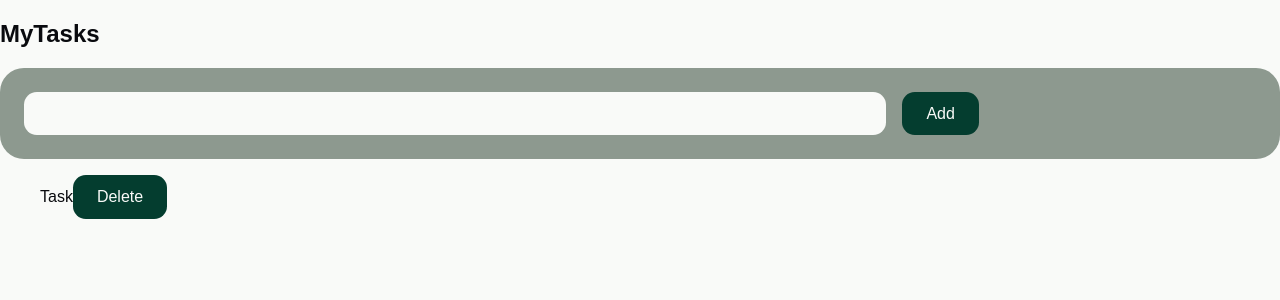
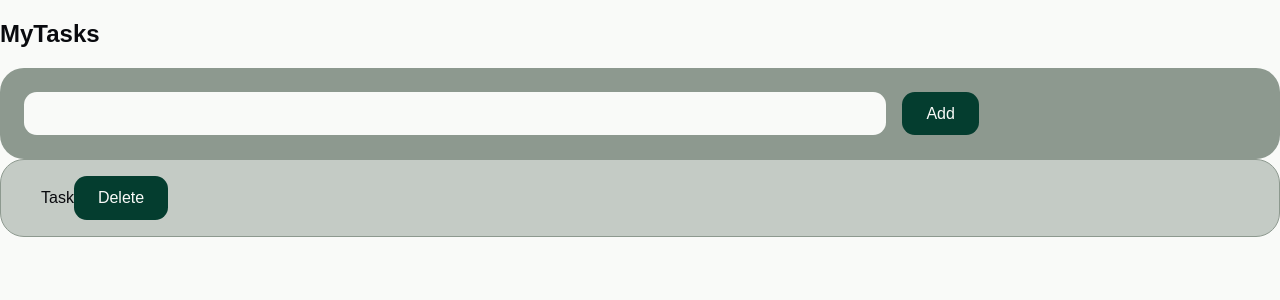
Before and after one commit to xfontr/202207-w6ch1-xifre-font, a React (Create React App) app: page / in a window 1280 px wide. Shown: the top 300 px of the page. Built offline with nearby package versions, Linux system fonts and the light colour scheme.

Commit message:
Tested TaskList component

```diff
--- a/src/components/TaskList/TaskList.tsx
+++ b/src/components/TaskList/TaskList.tsx
@@ -1,8 +1,9 @@
 import Button from "../Button/Button";
+import TaskListStyled from "./TaskListStyled";
 
 const TaskList = () => {
   return (
-    <section className="tasks">
+    <TaskListStyled>
       <ul className="task-list">
         <li className="task">
           <article className="task-container">
@@ -11,7 +12,7 @@ const TaskList = () => {
           </article>
         </li>
       </ul>
-    </section>
+    </TaskListStyled>
   );
 };
 
--- a/src/index.css
+++ b/src/index.css
@@ -1,10 +1,14 @@
 :root {
   --primary-color: #f9faf8;
+
   --secondary-color: #8d998f;
+  --secondary-color--low: #8d998f7d;
+
   --contrast-color: #043d2f;
   --typography-color: #090a0e;
 
   --container-padding--big: 1.5rem;
+  --container-gap: 1.3rem;
 
   --rad-border--big: 1.5rem;
   --rad-border--small: 0.8rem;
```
Also changed, not shown: 1 other file (tests, documents, lock files or other folders).
